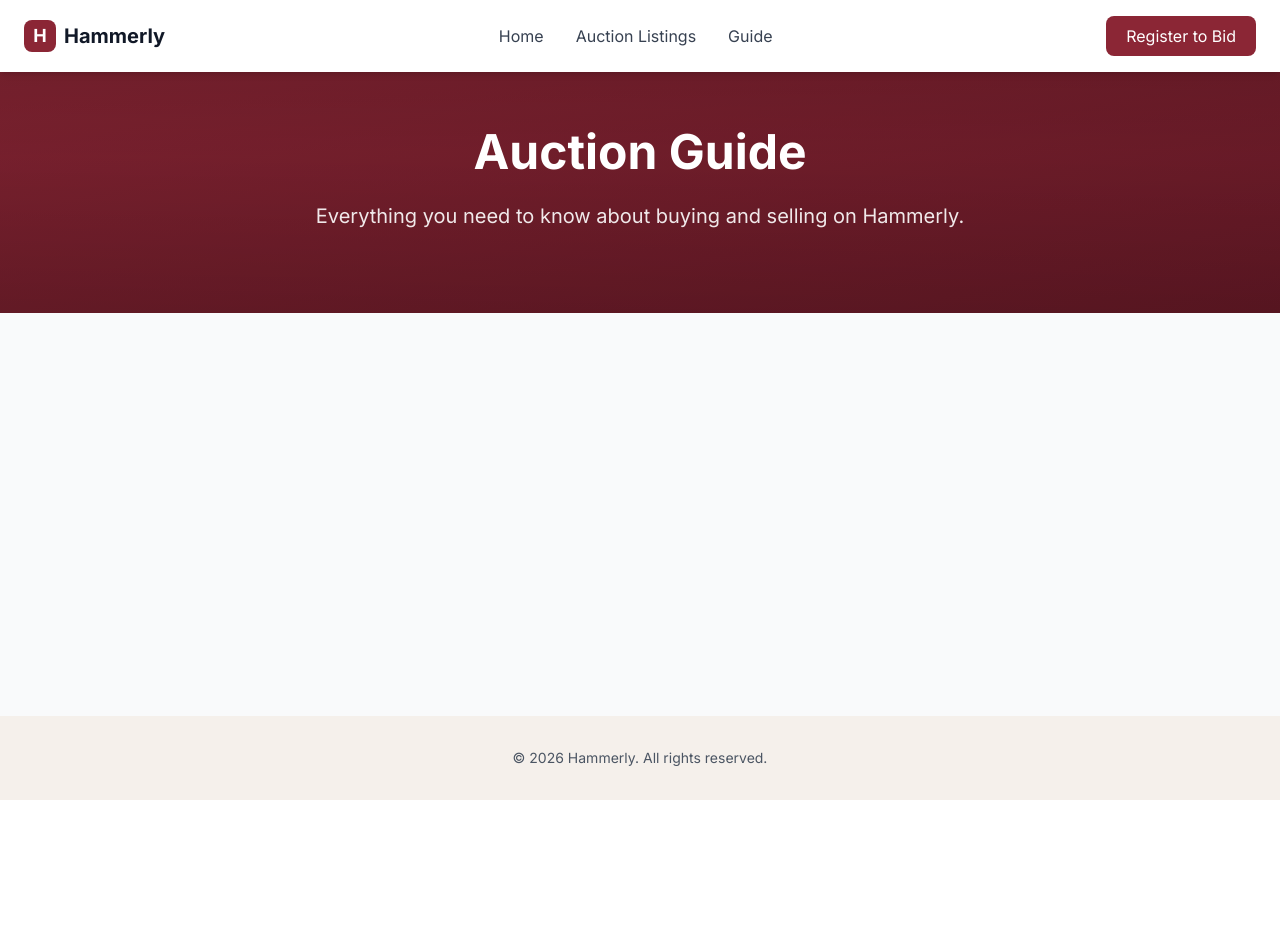
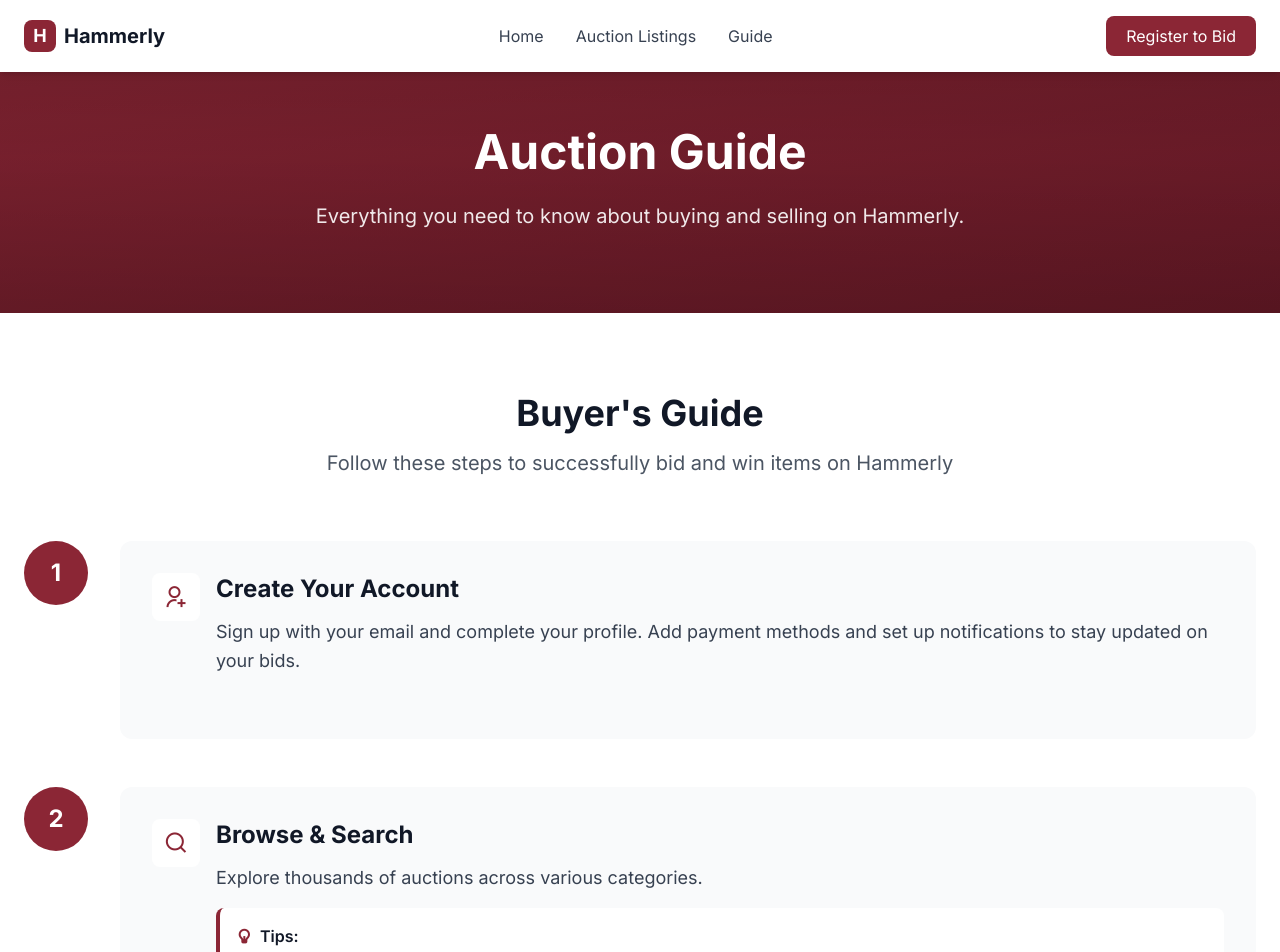
Before and after one commit to Figo-Li/Hammerly, a React (Vite) app in the folder hammerly-ui/: page /guide in a window 1280 px wide. Shown: the top 952 px of the page. Before the commit the page ends 800 px from the top, so only its background shows below. Built offline with nearby package versions, Linux system fonts and the light colour scheme.

Commit message:
update user guide

```diff
--- /dev/null
+++ b/hammerly-ui/src/pages/guide/components/GuideSteps.tsx
@@ -0,0 +1,179 @@
+export default function GuideSteps() {
+  const buyerSteps = [
+    {
+      number: 1,
+      title: 'Create Your Account',
+      description: 'Sign up with your email and complete your profile. Add payment methods and set up notifications to stay updated on your bids.',
+      icon: 'ri-user-add-line',
+    },
+    {
+      number: 2,
+      title: 'Browse & Search',
+      description: 'Explore thousands of auctions across various categories.',
+      icon: 'ri-search-line',
+      tips: ['Watch your favorite searches', 'Check seller ratings and reviews before bidding']
+    },
+    {
+      number: 3,
+      title: 'Place Your Bid',
+      description: 'Found something you love? Place a bid or set your maximum bid amount. Our system will automatically bid for you up to your limit.',
+      icon: 'ri-auction-line',
+      tips: ['Set a maximum budget', 'Bid in the final minutes for best results']
+    },
+    {
+      number: 4,
+      title: 'Win & Pay',
+      description: 'If you win, you\'ll receive a notification immediately. Complete payment within 48 hours using your preferred payment method.',
+      icon: 'ri-trophy-line',
+      tips: ['Pay promptly to maintain good standing', 'Review item details before paying', 'Contact seller if you have questions']
+    },
+    {
+      number: 5,
+      title: 'Receive Your Item',
+      description: 'Track your shipment and inspect your item upon arrival. Leave feedback for the seller to help the community.',
+      icon: 'ri-gift-line',
+      tips: ['Inspect items immediately', 'Document any issues with photos', 'Leave honest feedback']
+    }
+  ];
+
+  const sellerSteps = [
+    {
+      number: 1,
+      title: 'Prepare Your Item',
+      description: 'Clean and photograph your item from multiple angles. Gather any documentation, certificates, or original packaging.',
+      icon: 'ri-camera-line',
+      tips: ['Use natural lighting for photos', 'Show any flaws or damage', 'Include size references']
+    },
+    {
+      number: 2,
+      title: 'Create Your Listing',
+      description: 'Write a detailed description including condition, history, and specifications. Set your starting price, auction duration, and shipping options.',
+      icon: 'ri-file-settings-line',
+      tips: [
+        'Be honest about condition', 'Use relevant keywords', 'Set realistic starting prices'
+      ]
+    },
+    {
+      number: 3,
+      title: 'Monitor Your Auction',
+      description: 'Respond to buyer questions promptly. Watch bidding activity and be ready to answer any concerns.',
+      icon: 'ri-eye-line',
+      tips: ['Answer questions within 24 hours', 'Update listing if needed', 'Promote on social media']
+    },
+    {
+      number: 4,
+      title: 'Complete the Sale',
+      description: 'Once auction ends, contact the winner and arrange payment. Ship promptly with tracking and insurance.',
+      icon: 'ri-truck-line',
+      tips: ['Package items securely', 'Always use tracking', 'Communicate shipping updates']
+    }
+  ];
+
+  return (
+    <section className="py-20 bg-white">
+      <div className="max-w-7xl mx-auto px-6">
+        {/* Buyer's Guide */}
+        <div className="mb-24">
+          <div className="text-center mb-16">
+            <h2 className="text-4xl font-bold text-gray-900 mb-4">Buyer's Guide</h2>
+            <p className="text-xl text-gray-600 max-w-2xl mx-auto">
+              Follow these steps to successfully bid and win items on Hammerly
+            </p>
+          </div>
+
+          <div className="space-y-12">
+            {buyerSteps.map((step) => (
+              <div key={step.number} className="flex gap-8 items-start">
+                <div className="flex-shrink-0">
+                  <div className="w-16 h-16 bg-[#8B2635] rounded-full flex items-center justify-center text-white text-2xl font-bold">
+                    {step.number}
+                  </div>
+                </div>
+                <div className="flex-1">
+                  <div className="bg-gray-50 rounded-xl p-8 hover:shadow-lg transition-shadow">
+                    <div className="flex items-start gap-4 mb-4">
+                      <div className="w-12 h-12 bg-white rounded-lg flex items-center justify-center">
+                        <i className={`${step.icon} text-2xl text-[#8B2635]`}></i>
+                      </div>
+                      <div className="flex-1">
+                        <h3 className="text-2xl font-bold text-gray-900 mb-3">{step.title}</h3>
+                        <p className="text-gray-700 text-lg leading-relaxed mb-4">{step.description}</p>
+                        {step.tips?.length > 0 && (
+                          <div className="bg-white rounded-lg p-4 border-l-4 border-[#8B2635]">
+                            <h4 className="font-semibold text-gray-900 mb-2 flex items-center gap-2">
+                              <i className="ri-lightbulb-line text-[#8B2635]"></i>
+                              Tips:
+                            </h4>
+                            <ul className="space-y-1">
+                              {step.tips.map((tip, idx) => (
+                                <li key={idx} className="text-gray-600 flex items-start gap-2">
+                                  <span className="text-[#8B2635] mt-1">•</span>
+                                  <span>{tip}</span>
+                                </li>
+                              ))}
+                            </ul>
+                          </div>
+                        )}
+                      </div>
+                    </div>
+                  </div>
+                </div>
+              </div>
+            ))}
+          </div>
+        </div>
+
+        {/* Seller's Guide */}
+        <div>
+          <div className="text-center mb-16">
+            <h2 className="text-4xl font-bold text-gray-900 mb-4">Seller's Guide</h2>
+            <p className="text-xl text-gray-600 max-w-2xl mx-auto">
+              Learn how to create successful listings and maximize your sales
+            </p>
+          </div>
+
+          <div className="space-y-12">
+            {sellerSteps.map((step) => (
+              <div key={step.number} className="flex gap-8 items-start">
+                <div className="flex-shrink-0">
+                  <div className="w-16 h-16 bg-[#D4AF37] rounded-full flex items-center justify-center text-white text-2xl font-bold">
+                    {step.number}
+                  </div>
+                </div>
+                <div className="flex-1">
+                  <div className="bg-gray-50 rounded-xl p-8 hover:shadow-lg transition-shadow">
+                    <div className="flex items-start gap-4 mb-4">
+                      <div className="w-12 h-12 bg-white rounded-lg flex items-center justify-center">
+                        <i className={`${step.icon} text-2xl text-[#D4AF37]`}></i>
+                      </div>
+                      <div className="flex-1">
+                        <h3 className="text-2xl font-bold text-gray-900 mb-3">{step.title}</h3>
+                        <p className="text-gray-700 text-lg leading-relaxed mb-4">{step.description}</p>
+                        {step.tips?.length > 0 && (
+                          <div className="bg-white rounded-lg p-4 border-l-4 border-[#D4AF37]">
+                            <h4 className="font-semibold text-gray-900 mb-2 flex items-center gap-2">
+                              <i className="ri-lightbulb-line text-[#D4AF37]"></i>
+                              Tips:
+                            </h4>
+                            <ul className="space-y-1">
+                              {step.tips.map((tip, idx) => (
+                                <li key={idx} className="text-gray-600 flex items-start gap-2">
+                                  <span className="text-[#D4AF37] mt-1">•</span>
+                                  <span>{tip}</span>
+                                </li>
+                              ))}
+                            </ul>
+                          </div>
+                        )}
+                      </div>
+                    </div>
+                  </div>
+                </div>
+              </div>
+            ))}
+          </div>
+        </div>
+      </div>
+    </section>
+  );
+}
--- a/hammerly-ui/src/pages/guide/page.tsx
+++ b/hammerly-ui/src/pages/guide/page.tsx
@@ -1,13 +1,15 @@
 import Header from '../../components/feature/Header';
 import Footer from '../../components/feature/Footer';
 import GuideHero from './components/GuideHero';
+import GuideSteps from './components/GuideSteps';
 
 export default function Guide() {
   return (
-    <div className="min-h-screen bg-gray-50 flex flex-col">
+    <div className="min-h-screen bg-gray-50">
       <Header />
-      <main className='flex-grow'>
+      <main>
         <GuideHero />
+        <GuideSteps />
       </main>
       <Footer />
     </div>
```
